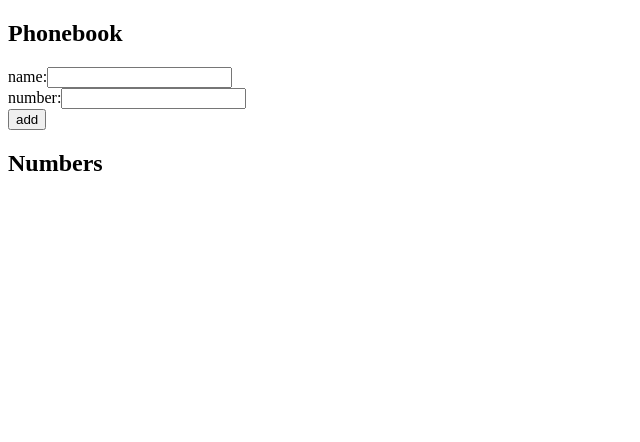
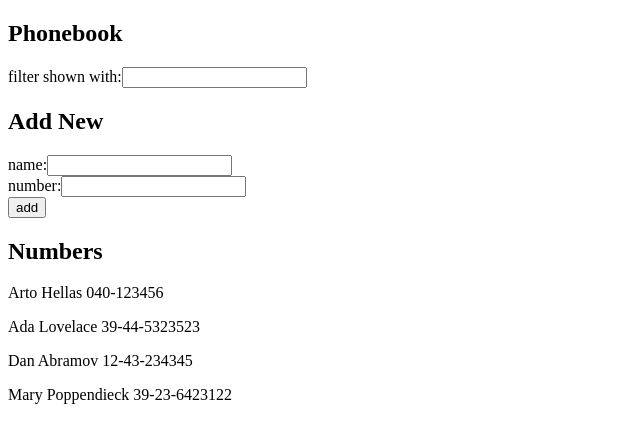
Before and after one commit to rhartlage10/FullStackOpen, a React (Create React App) app in the folder part2/phonebook/: page / in a window 1280 px wide. Shown: the top 442 px of the page, without its empty margins (0-640 px from the left). Built offline with nearby package versions, Linux system fonts and the light colour scheme.

Commit message:
exercise 2.9 complete

```diff
--- a/part2/phonebook/src/App.js
+++ b/part2/phonebook/src/App.js
@@ -1,9 +1,15 @@
 import React, { useState } from 'react'
 
 const App = () => {
-  const [ persons, setPersons ] = useState([])
+  const [ persons, setPersons ] = useState([
+    { name: 'Arto Hellas', num: '040-123456' },
+    { name: 'Ada Lovelace', num: '39-44-5323523' },
+    { name: 'Dan Abramov', num: '12-43-234345' },
+    { name: 'Mary Poppendieck', num: '39-23-6423122' }
+  ])
   const [ newName, setNewName ] = useState('')
   const [ newNum, setNewNum ] = useState('')
+  const [ filter, setFilter] = useState('')
 
   const addPerson = (event) => {
     let nameAlreadyAdded = false
@@ -30,31 +36,45 @@ const App = () => {
   }
 
   const handleNameChange = (event) => {
-    console.log(event.target.value)
     setNewName(event.target.value)
   }
-
   const handleNumChange = (event) => {
-    console.log(event.target.value)
     setNewNum(event.target.value)
   }
+
+  const handleFilterChange = (event) => {
+    setFilter(event.target.value)
+  }
+
+  const filtered = persons.filter(person => person.name.toLowerCase().includes(filter.toLowerCase()))
 
   return (
     <div>
       <h2>Phonebook</h2>
       <form onSubmit={addPerson}>
-        <div> name:
-         <input value={newName} onChange={handleNameChange} />
+
+      <div>filter shown with:
+        <input value={filter} onChange={handleFilterChange}/>
+      </div>
+
+      <h2>Add New</h2>
+        <div>name:
+          <input value={newName} onChange={handleNameChange}/>
         </div>
-        <div> number:
-          <input value={newNum} onChange={handleNumChange} />
+        <div>number:
+          <input value={newNum} onChange={handleNumChange}/>
         </div>
+
         <div>
           <button type="submit">add</button>
         </div>
       </form>
       <h2>Numbers</h2>
-      {persons.map(person => <p key={person.name}>{person.name} {person.num}</p>)}
+
+      {filter.length === 0
+      ? persons.map(person => <p key = {person.name}>{person.name} {person.num}</p>)
+      : filtered.map(person => <p key = {person.name}>{person.name} {person.num}</p>)}
+
     </div>
   )
 }
```
